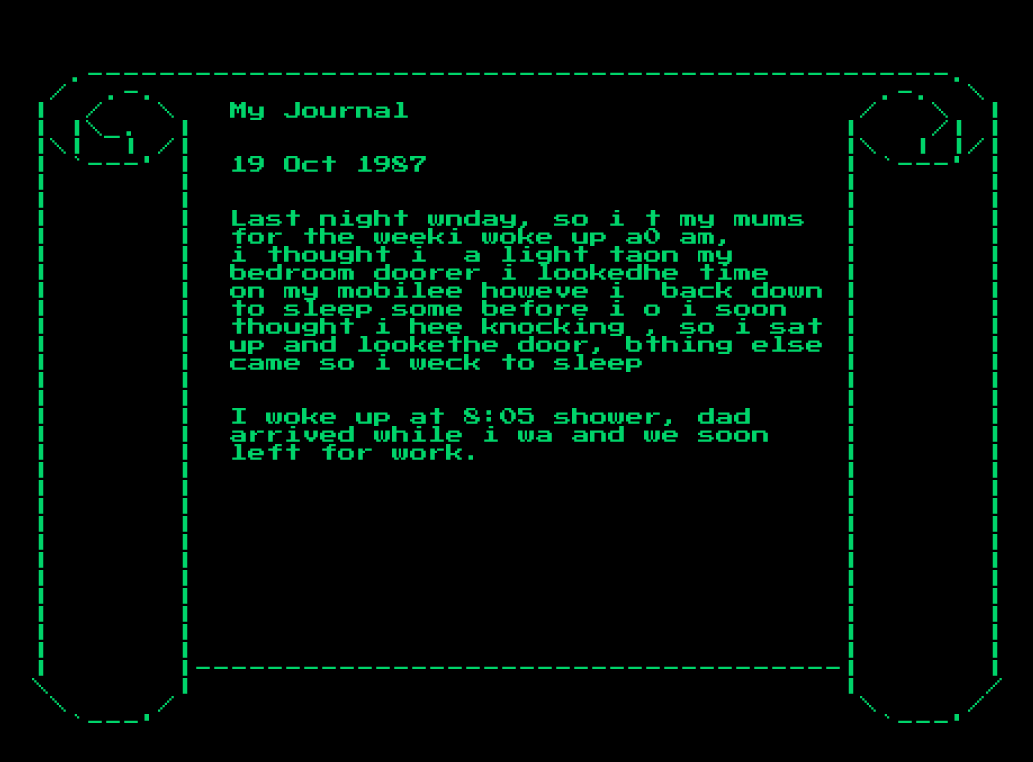
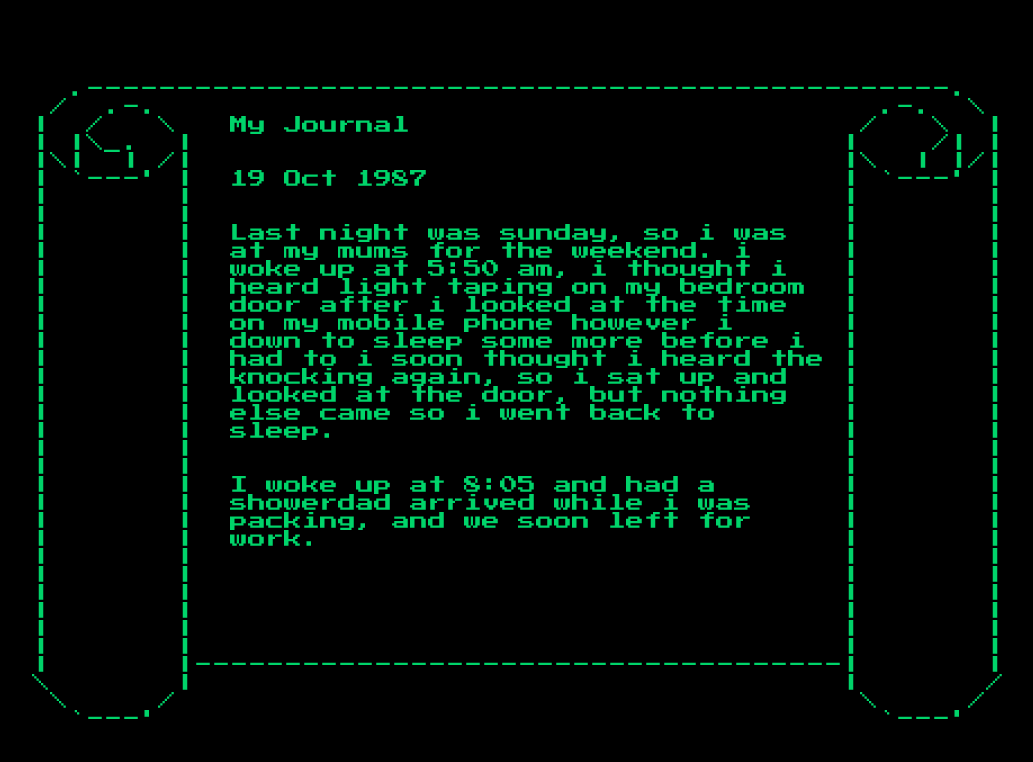
Before and after one commit to kevinclement/exitpuzzles-museum-computer-web, a Vue app: page /journal in a window 1280 px wide. Shown: the top 762 px of the page, without its empty margins (122-1155 px from the left). Built offline with nearby package versions, Linux system fonts and the light colour scheme.

Commit message:
update journal

```diff
--- a/src/views/Journal.vue
+++ b/src/views/Journal.vue
@@ -1,7 +1,7 @@
 <template>
 
   <div class="journal">
-    <div style="padding-top:15px">
+    <div style="padding-top:25px">
       <pre style="font-family: 'Press Start 2P';">
   .------------------------------------------------.
  /  .-.                                        .-.  \
@@ -11,25 +11,24 @@
 | `---' |  19 Oct 1987                       | `---' |
 |       |                                    |       |
 |       |                                    |       |
-|       |  Last night wnday, so i t my mums  |       |
-|       |  for the weeki woke up a0 am,      |       |
-|       |  i thought i  a light taon my      |       |
-|       |  bedroom doorer i lookedhe time    |       |
-|       |  on my mobilee howeve i  back down |       |
-|       |  to sleep some before i o i soon   |       |
-|       |  thought i hee knocking , so i sat |       |
-|       |  up and lookethe door, bthing else |       |
-|       |  came so i weck to sleep           |       |
+|       |  Last night was sunday, so i was   |       |
+|       |  at my mums for the weekend. i     |       |
+|       |  woke up at 5:50 am, i thought i   |       |
+|       |  heard light taping on my bedroom  |       |
+|       |  door after i looked at the time   |       |
+|       |  on my mobile phone however i      |       |
+|       |  down to sleep some more before i  |       |
+|       |  had to i soon thought i heard the |       |
+|       |  knocking again, so i sat up and   |       |
+|       |  looked at the door, but nothing   |       |
+|       |  else came so i went back to       |       |
+|       |  sleep.                            |       |
 |       |                                    |       |
 |       |                                    |       |
-|       |  I woke up at 8:05 shower, dad     |       |
-|       |  arrived while i wa and we soon    |       |
-|       |  left for work.                    |       |
-|       |                                    |       |
-|       |                                    |       |
-|       |                                    |       |
-|       |                                    |       |
-|       |                                    |       |
+|       |  I woke up at 8:05 and had a       |       |
+|       |  showerdad arrived while i was     |       |
+|       |  packing, and we soon left for     |       |
+|       |  work.                             |       |
 |       |                                    |       |
 |       |                                    |       |
 |       |                                    |       |
```
